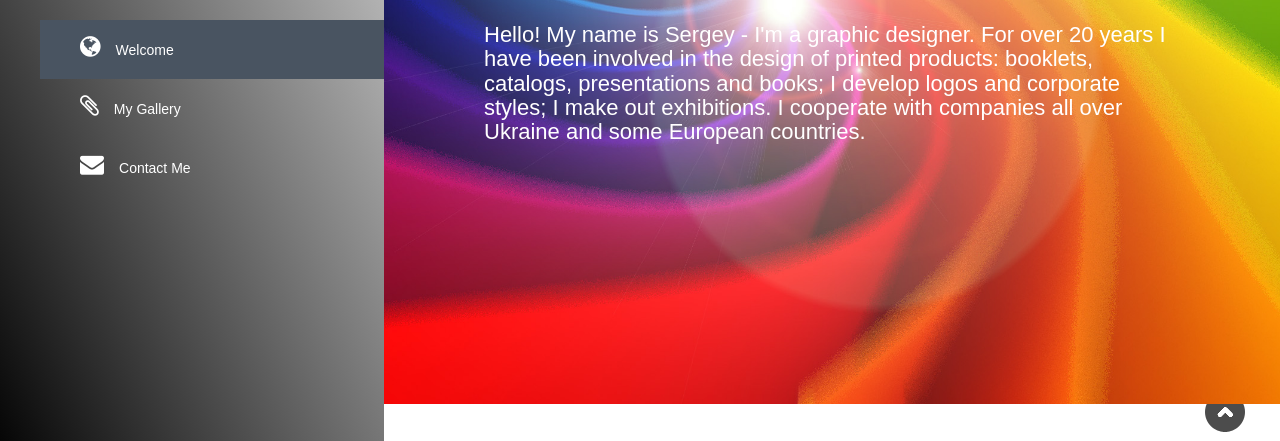
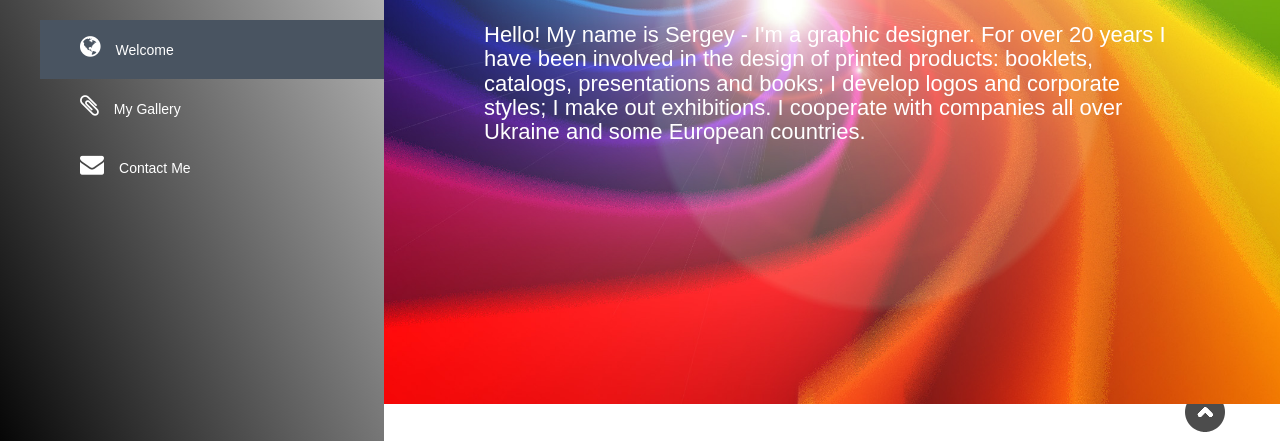
Before and after one commit to NataliyaYurchenko/MaketSY, a plain HTML site: page index.html in a window 1280 px wide. Shown: the part 313-754 px from the top of the page. Drawn offline with Linux system fonts and the light colour scheme.

Commit message:
Update style.css

```diff
--- a/css/style.css
+++ b/css/style.css
@@ -656,7 +656,7 @@ h3.profile-title {
   color: #5f6d7e;
   position:fixed;
   bottom:50px;
-  right:30px;
+  right:50px;
   display:none;
   text-indent:-1000px;
   background: url("../img/2b06.png") no-repeat;
```
